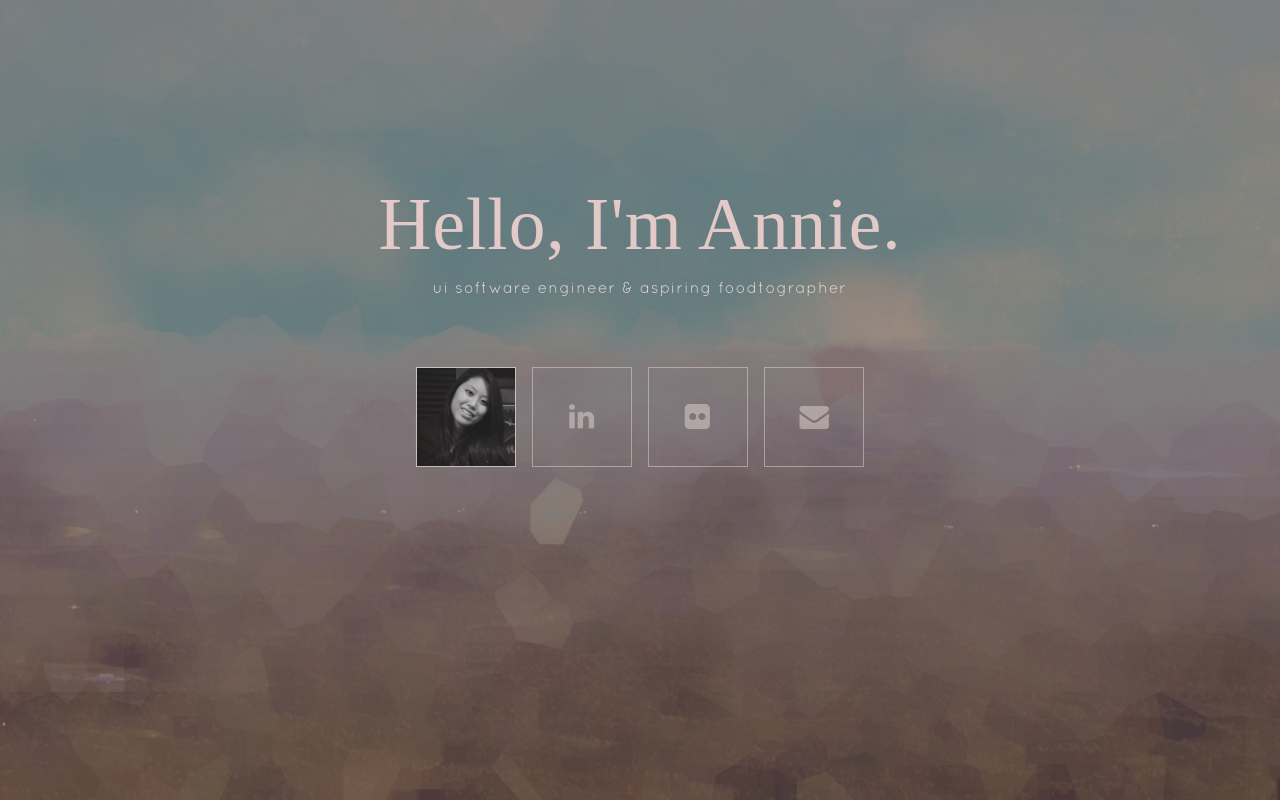
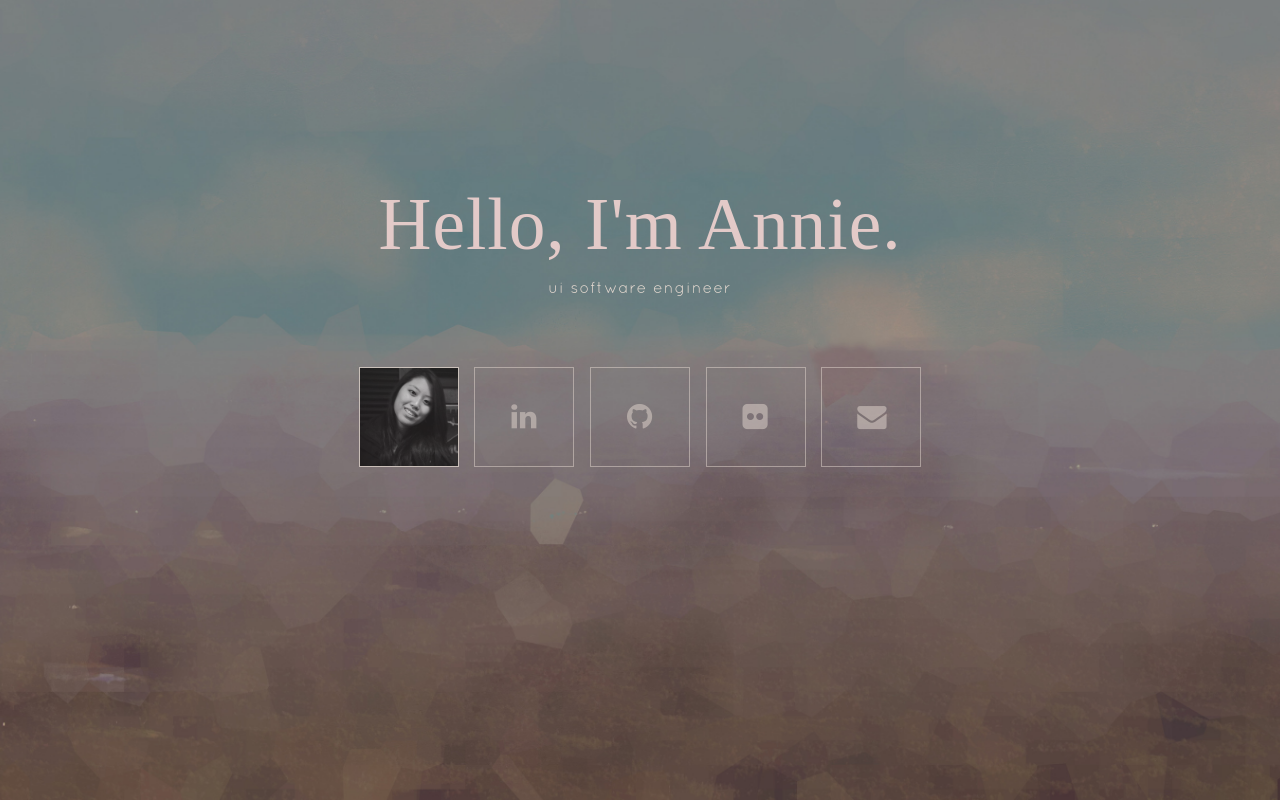
Before and after one commit to aniwng/annieweng.com, a plain HTML site: page index.html in a window 1280 px wide. Drawn offline with Linux system fonts and the light colour scheme; a web font is replaced by a local one.

Commit message:
Clean up and slight update

```diff
--- a/index.html
+++ b/index.html
@@ -14,30 +14,6 @@
     <link rel="shortcut icon" href="img/favicon.ico">
   </head>
 <body>
-    <!-- TODO Pages
-	<nav class="navbar navbar-inverse navbar-fixed-top">
-      <div class="container">
-      	<div class="navbar-header">
-        	<button type="button" class="navbar-toggle collapsed" data-toggle="collapse" data-target="#navbar" aria-expanded="false" aria-controls="navbar">
-            	<span class="sr-only">Toggle navigation</span>
-            	<span class="icon-bar"></span>
-            	<span class="icon-bar"></span>
-            	<span class="icon-bar"></span>
-          	</button>
-          	<span id="name" class="navbar-brand">
-        		<img src="img/logo.png" width="60"/>
-        	</span>
-        </div>
-        <div id="navbar" class="collapse navbar-collapse pull-right">
-          <ul class="nav navbar-nav">
-            <li><a href="#">Home</a></li>
-            <li><a href="#about">About</a></li>
-            <li><a href="#contact">Contact</a></li>
-          </ul>
-        </div>
-      </div>
-    </nav>
-    -->
     <div class="container" style="margin-top: 80px;">
       <div class="row">
         <div class="content-container col-md-8 col-md-offset-2">
@@ -45,13 +21,14 @@
                 <div class="col-sm-12">
                     <div class="intro">
                         <h3 class="first">Hello, I'm Annie.</h3>
-                        <p>UI Software Engineer & Aspiring Foodtographer</p>
+                        <p>UI Software Engineer</p>
                     </div>
                 </div>
                 <div class="col-md-12">
                     <div class="cube-link">
                         <img src="img/me.jpg" class="img-frame profile-pic" width="100"/>
                         <a href="http://www.linkedin.com/in/annieweng" class="link" title="LinkedIn" target="_blank"><span class="fa fa-linkedin fa-2x"></span></a>
+                        <a href="https://github.com/aniwng" class="link" title="GitHub" target="_blank"><span class="fa fa-github fa-2x"></span></a>
                         <a href="http://www.flickr.com/photos/aniwng" class="link" title="Flickr" target="_blank"><span class="fa fa-flickr fa-2x"></span></a>
                         <a href="mailto:hello@annieweng.com" class="link" title="Email"><span class="fa fa-envelope fa-2x"></span></a>
                     </div>
@@ -59,7 +36,6 @@
             </div>
         </div>
       </div>
-    </div> <!-- /container -->
-
+    </div>
 </body>
 </html>
```
